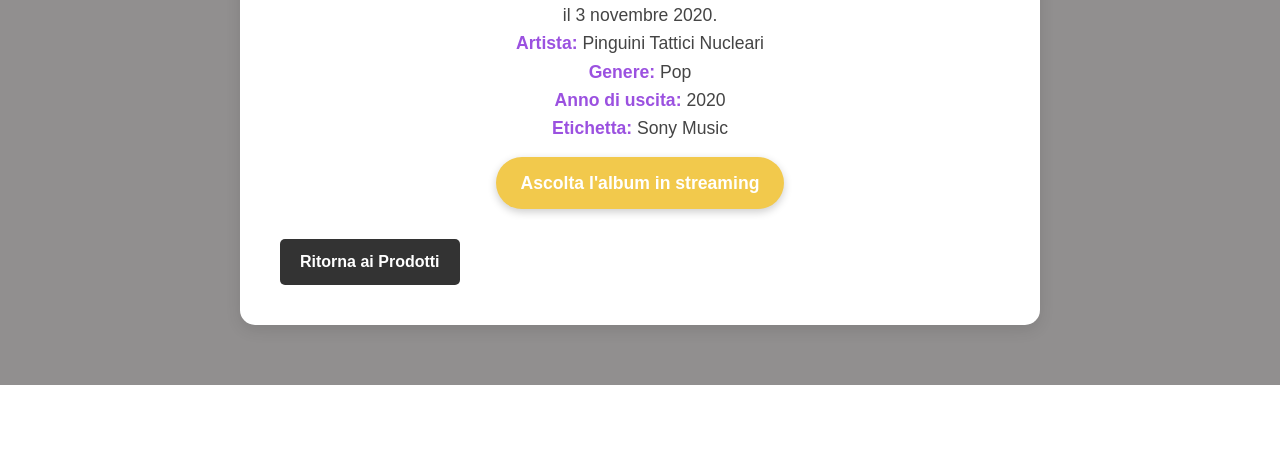
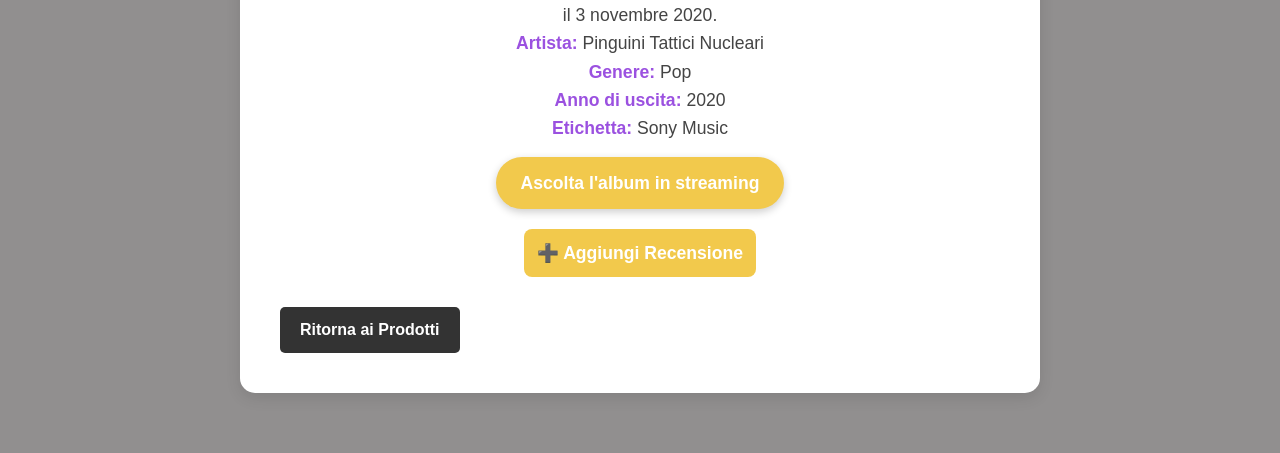
Before and after one commit to davelzn/SpinItRecords, a Django app: page /prodotti/1/ in a window 1280 px wide. Shown: the part 847-1300 px from the top of the page. Before the commit the page ends 1232 px from the top, so only its background shows below. Run offline with Django 5.2, Linux system fonts and the light colour scheme; data comes from the database, SQL or seed files in the repository.

Commit message:
Aggiunta commenit!

```diff
--- a/prodotti/static/css/styles.css
+++ b/prodotti/static/css/styles.css
@@ -3,6 +3,9 @@
     margin: 0;
     padding: 0;
     box-sizing: border-box;
+}
+html{
+    scroll-behavior: smooth;
 }
 
 /* Stile per il corpo della pagina */
@@ -311,3 +314,26 @@ footer {
     cursor: pointer;
     border-radius: 5px;
 }
+
+.review-button-container {
+    text-align: center;
+    margin-top: 20px;
+}
+
+.add-review-btn {
+    display: inline-block;
+    background: #F2C94C;
+    color: #fff;
+    text-decoration: none;
+    padding: 10px 13px;
+    font-size: 1.1rem;
+    font-weight: bold;
+    border-radius: 8px;
+    cursor: pointer;
+    transition: background 0.3s ease, transform 0.2s ease;
+}
+
+.add-review-btn:hover {
+    background: #9B51E0;
+    transform: scale(1.05);
+}
--- a/prodotti/templates/prodotti/dettaglio.html
+++ b/prodotti/templates/prodotti/dettaglio.html
@@ -28,6 +28,12 @@
             <p><a href="{{ prod.link_streaming }}" target="_blank" class="streaming-link">Ascolta l'album in streaming</a></p>
         </div>
     </div>
+    <div class="review-button-container">
+        <a href="{% url 'recensioni' %}" class="add-review-btn">
+            ➕ Aggiungi Recensione
+        </a>
+    </div>
+
 
     <a href="{% url 'home' %}" class="back-link">Ritorna ai Prodotti</a>
 </div>
--- a/prodotti/urls.py
+++ b/prodotti/urls.py
@@ -1,11 +1,13 @@
 from django.urls import path
-from .views import home, dettaglio
+from .views import home, dettaglio, recensioni, preferiti
 from django.conf import settings
 from django.conf.urls.static import static
 
 urlpatterns = [
     path('', home, name = "home"),
     path( '<int:id>/', dettaglio, name= "dettaglio"),
+    path('recensioni/', recensioni, name="recensioni"),
+    path('preferiti/', preferiti, name="preferiti"),
 ]
 if settings.DEBUG:
     urlpatterns += static(settings.MEDIA_URL, document_root = settings.MEDIA_ROOT)
--- a/prodotti/views.py
+++ b/prodotti/views.py
@@ -26,3 +26,21 @@ def dettaglio(request, id):
                 "prod.etichetta" : prod.etichetta
                 }
         return render(request, "prodotti/dettaglio.html", context)
+def recensioni(request):
+    if request.method=="GET":
+        prod = Prodotto.objects.get(id=id)
+        context = {
+                'prod': prod,
+                "prod.nome": prod.nome,
+                "prod.descrizione": prod.descrizione,
+                "prod.categoria": prod.categoria,
+                "prod.immagine": prod.immagine,
+                "prod.artista" : prod.artista,
+                "prod.anno_uscita" : prod.anno_uscita,
+                "prod.link_streaming" : prod.link_streaming,
+                "prod.etichetta" : prod.etichetta
+                }
+    return render(request, 'prodotti/recensioni.html', context)
+
+def preferiti(request):
+    return render(request, 'prodotti/preferiti.html')
```
Also changed, not shown: prodotti/templates/prodotti/recensioni.html (added).
